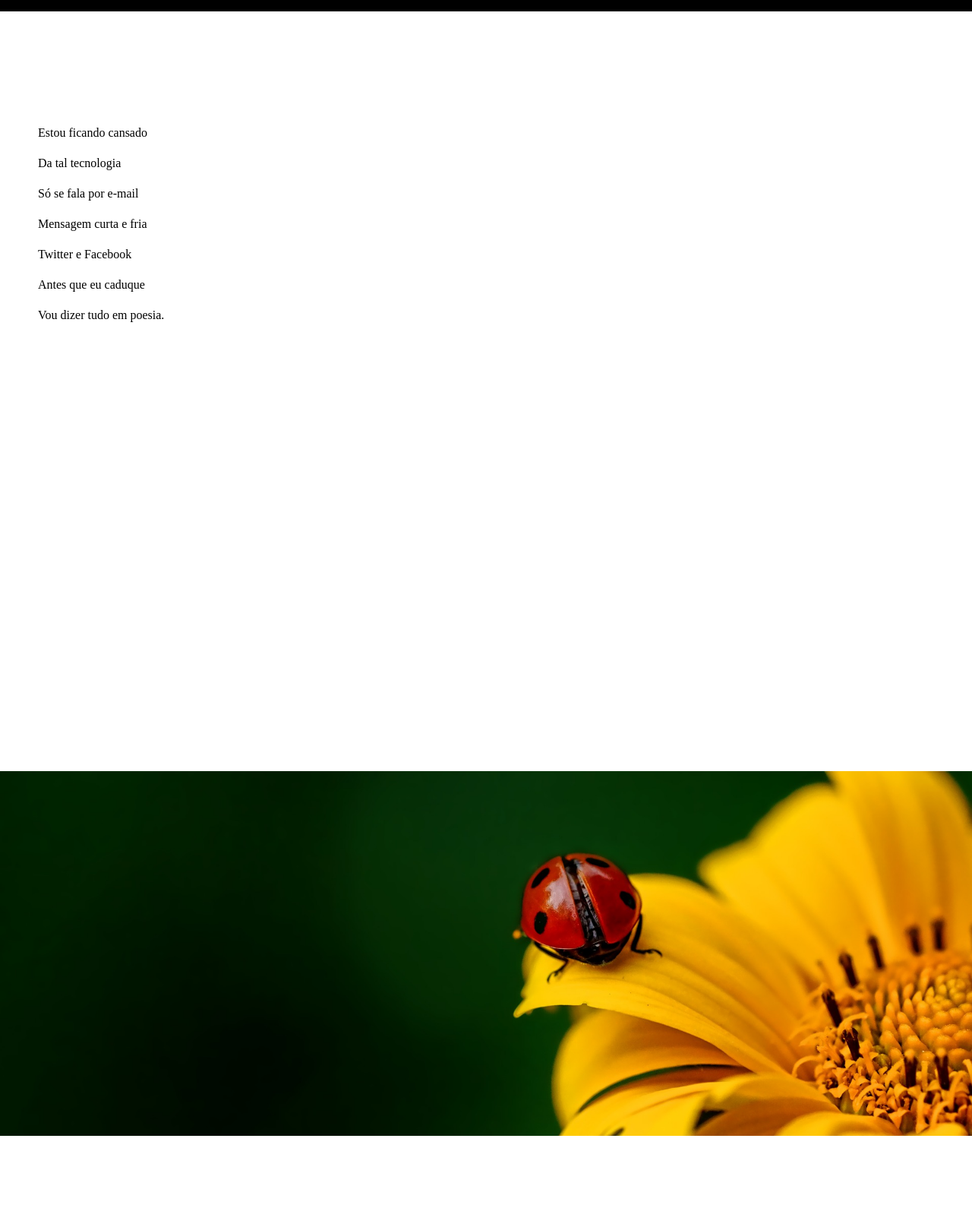
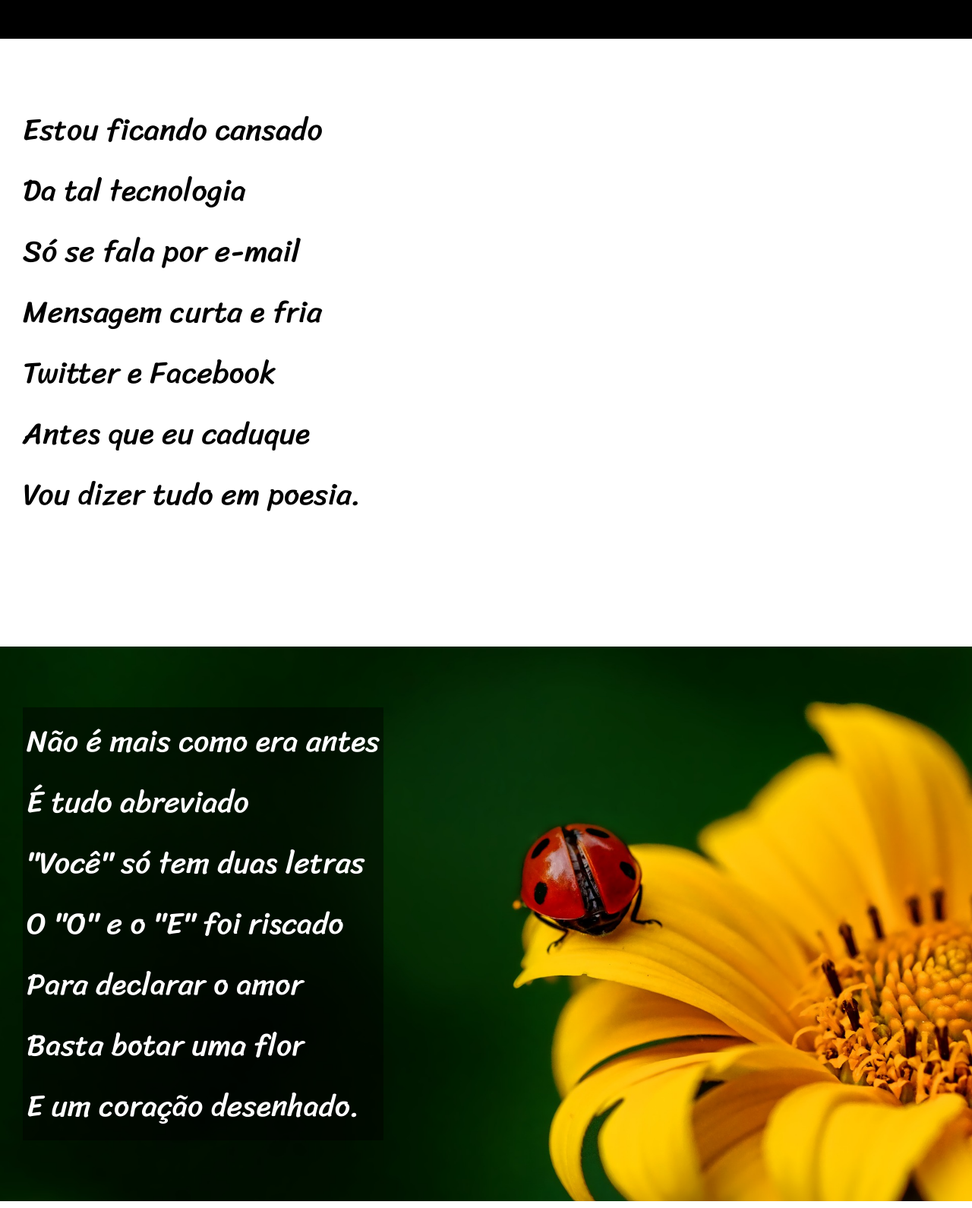
Before and after one commit to ErikBarroso/html-css, a plain HTML site: page Desafios/d012/index.html in a window 1280 px wide. Shown: the part 156-1746 px from the top of the page at 76% size. Drawn offline with Linux system fonts and the light colour scheme.

Commit message:
finalizado

```diff
--- a/Desafios/d012/index.html
+++ b/Desafios/d012/index.html
@@ -14,8 +14,9 @@
         <p>Por Milton Duarte</p>
     </header>
 
-    <main>
-    <p class="semfoto">
+
+    <section class="semfoto">
+        <p>
             Estou ficando cansado <br>
             Da tal tecnologia <br>
             Só se fala por e-mail<br>
@@ -24,7 +25,9 @@
             Antes que eu caduque<br>
             Vou dizer tudo em poesia.
         </p>
-    <p id="parte2" class="paragrafoscomimagens">
+    </section>
+    <section id="img01" class="imagens">
+        <p>
 
                 Não é mais como era antes<br>
                 É tudo abreviado<br>
@@ -33,10 +36,12 @@
                 Para declarar o amor<br>
                 Basta botar uma flor<br>
                 E um coração desenhado.<br>
-            <div id="img1"></div>
+
         </p>
+    </section>
 
-    <p class="semfoto">
+    <section class="semfoto">
+        <p>
             Arroba agora não pesa<br>
             É parte de um endereço<br>
             Ponto final nem se usa<br>
@@ -53,8 +58,10 @@
             Pra entender como fica<br>
             Decifre esse rabisco.<br>
         </p>
+    </section>
 
-    <p id="parte4" class="paragrafoscomimagens">
+    <section id="img02" class="imagens">
+        <p>
             Tenho saudade das cartas<br>
             Escritas com a própria mão<br>
             Mandava no mês de Junho<br>
@@ -63,8 +70,10 @@
             Era texto de verdade<br>
             Nas linhas do coração.<br>
         </p>
+    </section>
 
-    <p class="semfoto">
+    <section class="semfoto">
+        <p >
             Agora, escrevo e envio<br>
             Chegando na mesma hora<br>
             Mas quando vou prosear<br>
@@ -81,7 +90,10 @@
             Seus lábios são aparelhos<br>
             Deixe que Deus interprete.<br>
         </p>
-    </main>
+    </section>
 
+    <footer>
+        <p>Site criado por Erik barroso</p>
+    </footer>
 </body>
 </html>
--- a/Desafios/d012/style.css
+++ b/Desafios/d012/style.css
@@ -1,8 +1,21 @@
 @charset "UTF-8";
+@import url('https://fonts.googleapis.com/css2?family=Passion+One&family=Sriracha&display=swap');
+@import url('https://fonts.googleapis.com/css2?family=Passion+One&family=Sriracha&display=swap');
+
+:root{
+    --font1: verdana;
+    --font2: 'Passion One', cursive;
+    --font3: 'Sriracha', cursive;
+}
 
 *{
 margin: 0px;
 padding: 0px;
+}
+
+body{
+    min-height: 100vh;
+    font-family: var(--font1);
 }
 
 header{
@@ -13,53 +26,63 @@ header{
 }
 
 header h1{
-    padding: 40px 0px 0px 0px;
-    font-size: 4em;
+    padding: 50px 0px 0px 0px;
+    font-variant: small-caps;
+    font-family: var(--font2);
+    font-size: 10vh;
 }
 header > p{
-    margin: 0px 0px 40px 0px;
-    padding: 0px 0px 30px 0px;
-    font-size: 1.5em;
-}
-
-main{
-    background-color: white
-}
-
-main > p{
-    text-align: left;
-    height: 480px;
-    font-size: em;
-    display: flex;
-    align-items: center;
-    line-height: 2.5em;
-    margin-left: 50px;
-}
-
-main .semfoto{
+    padding: 0px 0px 50px 0px;
 
 }
 
-main .paragrafoscomimagens{
+section{
+    text-align: left;
+    padding-bottom: 10vh;
+    padding-top: 10vh;
+    line-height: 2em;
+    padding-left: 30px;
+    font-family: var(--font3);
+    font-size: 5vh;
+}
+
+section p{
+    padding-bottom: 2em;
+}
+section.semfoto{
+    background-color: white;
+    color: black;
+}
+
+section.imagens{
     color: white;
-    ;
+    background-color: black;
+    box-shadow: inset6px 6px 6px 13px 0px rgba(0, 0, 0, 0.438);
 
 }
 
-main #parte2{
-
+section.imagens > p{
+    background-color: rgba(0, 0, 0, 0.452);
+    display: inline-block;
+    padding: 5px;
+    text-shadow: 1px 1 px 0px black ;
 
 }
 
-main #parte4{
-    background: black url(imagens/background002.jpg) center center no-repeat fixed;
+section#img01{
+    background: black url(imagens/background001.jpg) right center no-repeat fixed;
     background-size: cover;
+}
+
+section#img02{
+    background: black url(imagens/background002.jpg) right center no-repeat fixed;
+    background-size: cover;
+}
 
 
+footer{
+    background-color: black;
+    color: white;
+    text-align: center;
+    padding: 10px;
 }
-
-div#img1{
-    background: black url(imagens/background001.jpg) right center no-repeat fixed;
-    background-size: cover;
-    height: 480px;
-}
```
Lines whose indentation alone changed are shown as unchanged.
